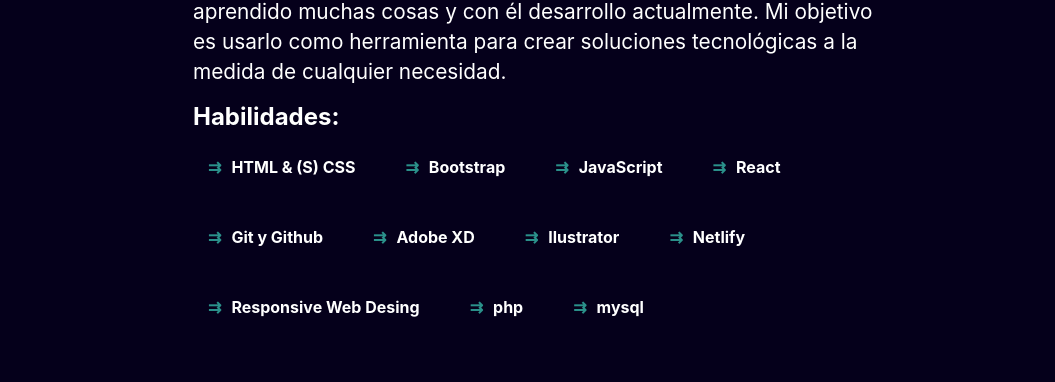
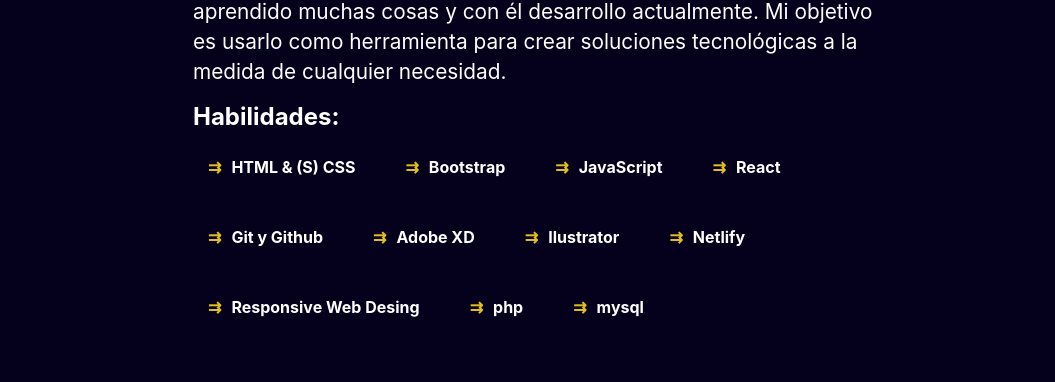
Before and after one commit to robertosuarezm/portafolio, a plain HTML site: page index.html in a window 1280 px wide. Shown: the part 1015-1397 px from the top of the page, without its empty margins (97-1152 px from the left). Drawn offline with nearby package versions, Linux system fonts and the light colour scheme.

Commit message:
Update main.css

```diff
--- a/sass/main.css
+++ b/sass/main.css
@@ -949,7 +949,7 @@
 .seccionMi .divSecMi .text .habi p::before {
   content: '⇉';
   padding: 10px 10px;
-  color:#2b918b;
+  color:#e2bf1c;
   font-weight: bold;
 }
 
```
